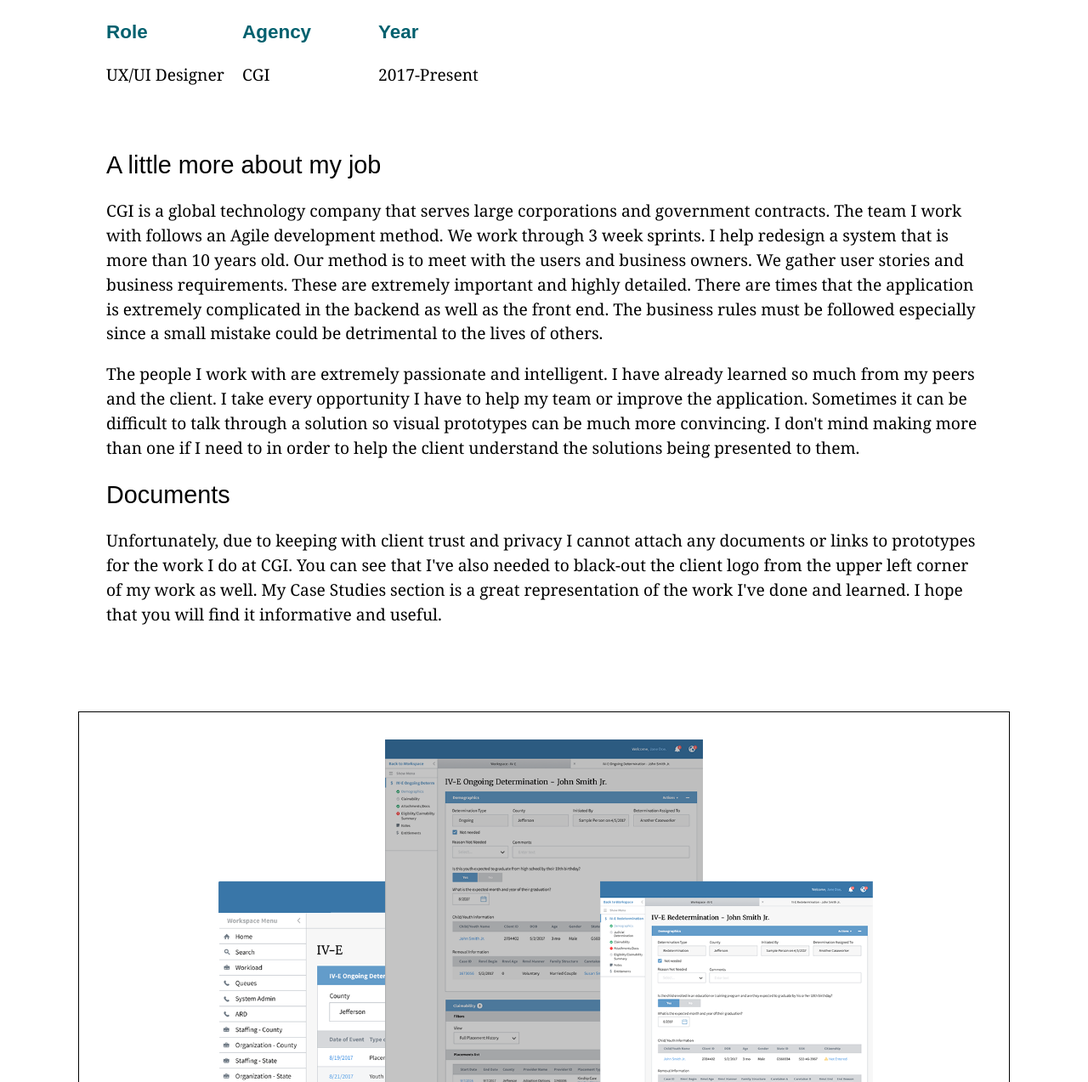
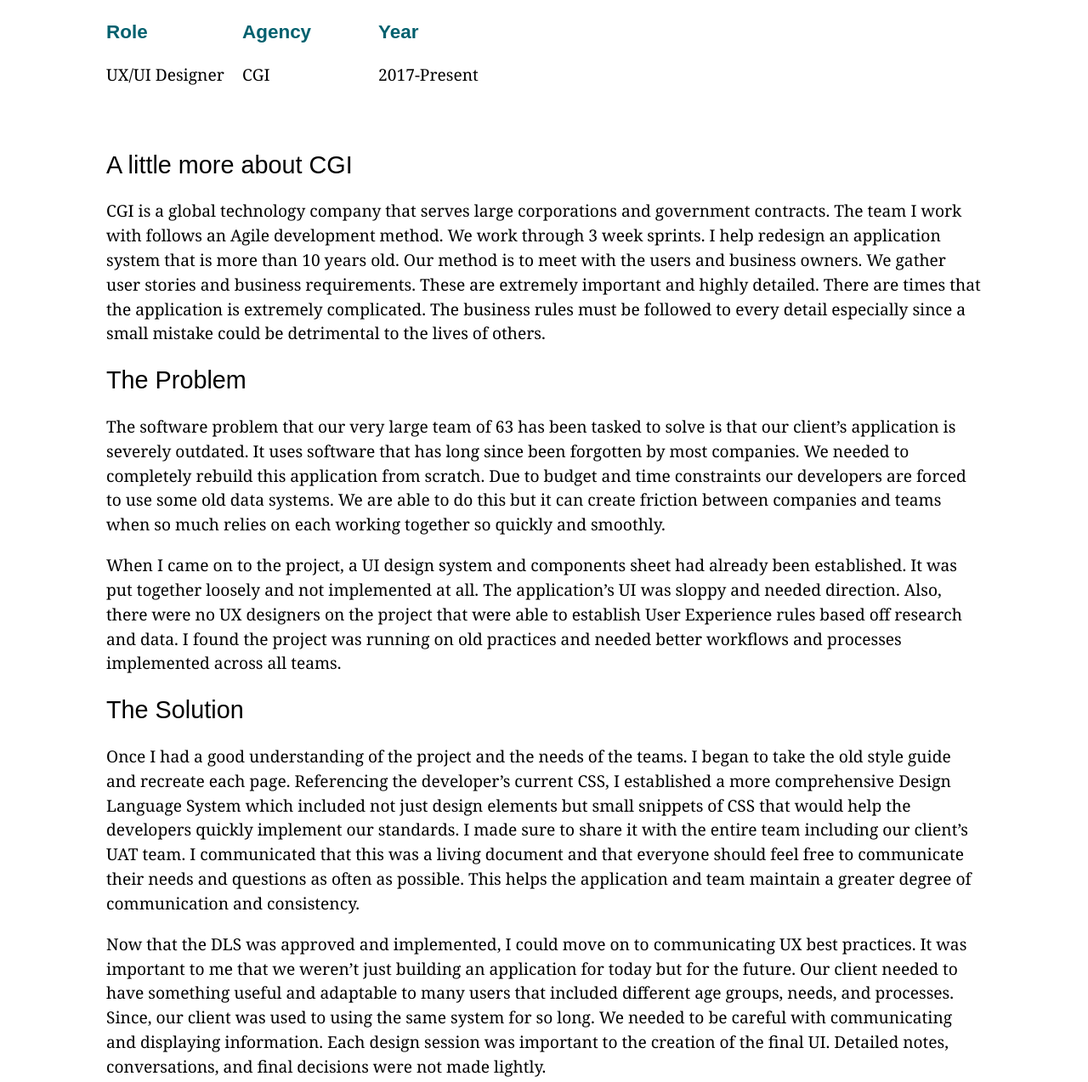
Before and after one commit to kbryden/kbryden.github.io, a plain HTML site: page PUBLIC/cgi.html in a window 1280 px wide. Shown: the part 684-1957 px from the top of the page at 85% size. Drawn offline with Linux system fonts and the light colour scheme.

Commit message:
update to CGI section
A better description of processes

```diff
--- a/PUBLIC/cgi.html
+++ b/PUBLIC/cgi.html
@@ -51,10 +51,21 @@
                         <p>2017-Present</p>
                     </div>
                     <div class="clearfix"></div>
-						<h2>A little more about my job</h2>
-                        <p>CGI is a global technology company that serves large corporations and government contracts. The team I work with follows an Agile development method. We work through 3 week sprints. I help redesign a system that is more than 10 years old. Our method is to meet with the users and business owners. We gather user stories and business requirements. These are extremely important and highly detailed. There are times that the application is extremely complicated in the backend as well as the front end. The business rules must be followed especially since a small mistake could be detrimental to the lives of others.</p>
-                        <p>The people I work with are extremely passionate and intelligent. I have already learned so much from my peers and the client. I take every opportunity I have to help my team or improve the application. Sometimes it can be difficult to talk through a solution so visual prototypes can be much more convincing. I don't mind making more than one if I need to in order to help the client understand the solutions being presented to them.</p>
-                        <h2>Documents</h2>
+                       <h2>A little more about CGI</h2>
+
+                        <p>CGI is a global technology company that serves large corporations and government contracts. The team I work with follows an Agile development method. We work through 3 week sprints. I help redesign an application system that is more than 10 years old. Our method is to meet with the users and business owners. We gather user stories and business requirements. These are extremely important and highly detailed. There are times that the application is extremely complicated. The business rules must be followed to every detail especially since a small mistake could be detrimental to the lives of others.</p>
+
+
+                        <h2>The Problem</h2>
+
+                        <p>The software problem that our very large team of 63 has been tasked to solve is that our client’s application is severely outdated. It uses software that has long since been forgotten by most companies. We needed to completely rebuild this application from scratch. Due to budget and time constraints our developers are forced to use some old data systems. We are able to do this but it can create friction between companies and teams when so much relies on each working together so quickly and smoothly.</p>
+
+                        <p> When I came on to the project, a UI design system and components sheet had already been established. It was put together loosely and not implemented at all. The application’s UI was sloppy and needed direction. Also, there were no UX designers on the project that were able to establish User Experience rules based off research and data. I found the project was running on old practices and needed better workflows and processes implemented across all teams.</p>
+
+                        <h2>The Solution</h2>
+
+                        <p>Once I had a good understanding of the project and the needs of the teams. I began to take the old style guide and recreate each page. Referencing the developer’s current CSS, I established a more comprehensive Design Language System which included not just design elements but small snippets of CSS that would help the developers quickly implement our standards. I made sure to share it with the entire team including our client’s UAT team. I communicated that this was a living document and that everyone should feel free to communicate their needs and questions as often as possible. This helps the application and team maintain a greater degree of communication and consistency.</p>
+                        <p>Now that the DLS was approved and implemented, I could move on to communicating UX best practices. It was important to me that we weren’t just building an application for today but for the future. Our client needed to have something useful and adaptable to many users that included different age groups, needs, and processes. Since, our client was used to using the same system for so long. We needed to be careful with communicating and displaying information. Each design session was important to the creation of the final UI. Detailed notes, conversations, and final decisions were not made lightly.</p>
                         <p>Unfortunately, due to keeping with client trust and privacy I cannot attach any documents or links to prototypes for the work I do at CGI. You can see that I've also needed to black-out the client logo from the upper left corner of my work as well. My Case Studies section is a great representation of the work I've done and learned. I hope that you will find it informative and useful.</p>
 				</div>
 			</section>
```
Also changed, not shown: SASS-Watch.png (added). Lines whose indentation alone changed are shown as unchanged.
